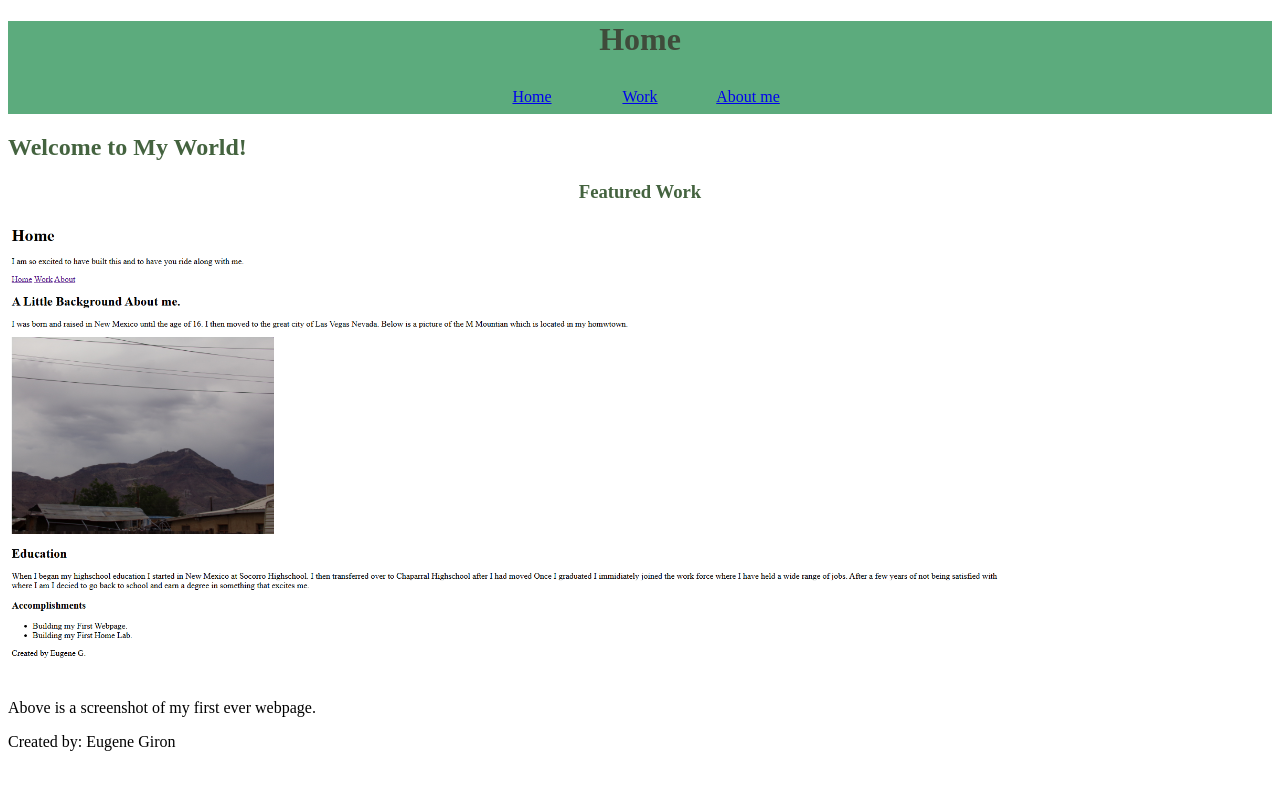
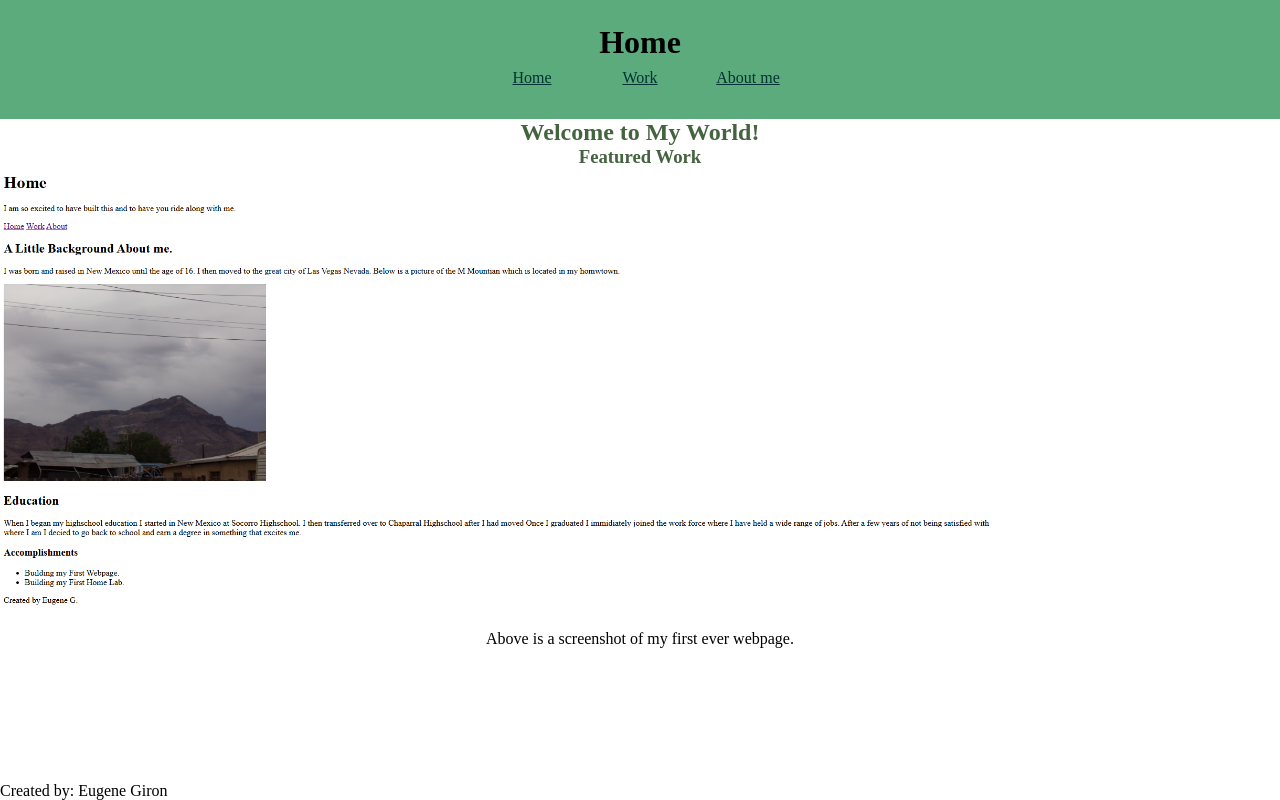
Before and after one commit to Cyber-Egiron/DEV_140_Project, a plain HTML site: page index.html in a window 1280 px wide. Drawn offline with Linux system fonts and the light colour scheme; a web font is replaced by a local one.

Commit message:
Changed text alignment and color issue

```diff
--- a/styles.css
+++ b/styles.css
@@ -12,11 +12,11 @@ body {
 
 h1 {
   text-align: center;
-  color: #3F4B3B;
+  color: #000000;
 }
 
 h2 {
-  text-align: left;
+  text-align: center;
   color: #44633F;
 }
 
@@ -25,16 +25,25 @@ h3 {
   color: #44633F;
 }
 
+P {
+  text-align: center;
+  color: #000000;
+}
 
 header {
-  padding: 0px;
-  background-color: #5cab7d;
+  padding: 24px;
+  background-color: #5CAB7D;
+}
+
+footer {
+  position: fixed;
+  bottom: 0;
+  width: 100%;
 }
 
 .nav-container {
   display: grid;
-  grid-template-columns: 100px 100px 100px;
-  grid-template-rows: auto;
+  grid-template-columns: 50px 50px 50px;
   gap: 8px;
 
   justify-content: center;
@@ -45,6 +54,7 @@ header {
   text-align: center;
   padding: 8px;
   border-radius: 8px;
+  color: #003333;
 }
 
 .project {
@@ -58,6 +68,11 @@ header {
   padding: 8px;
   text-align: center;
   border-radius: 8px;
+}
+
+* {
+  box-sizing: border-box;
+  margin: 0;
 }
 
 /* Desktop */
```
Also changed, not shown: 1 other file.
